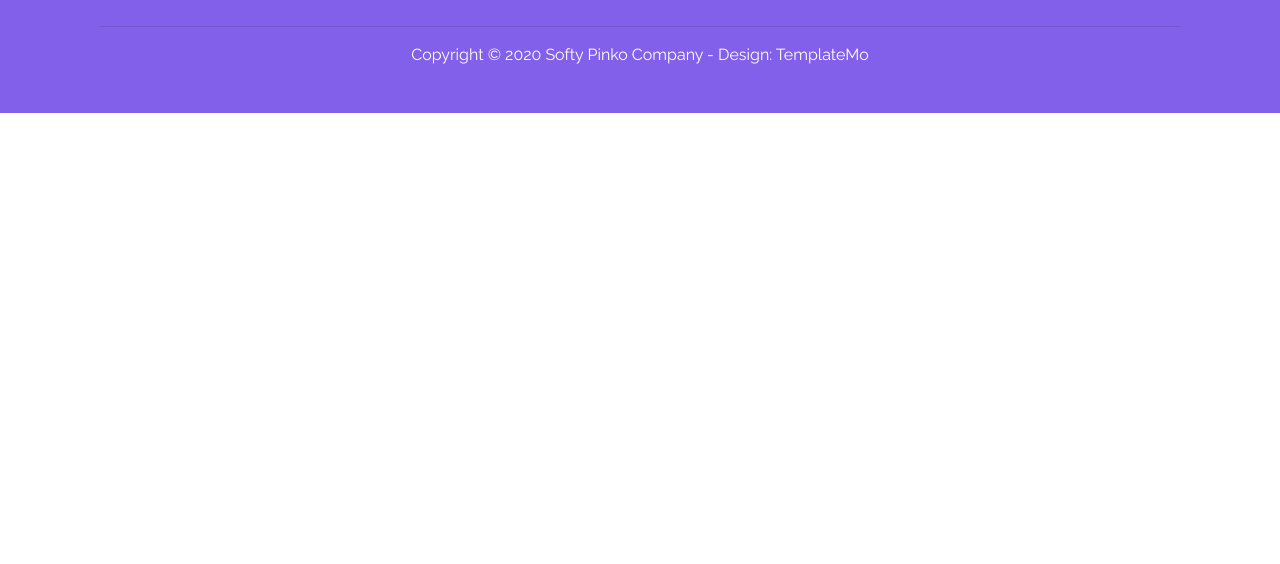
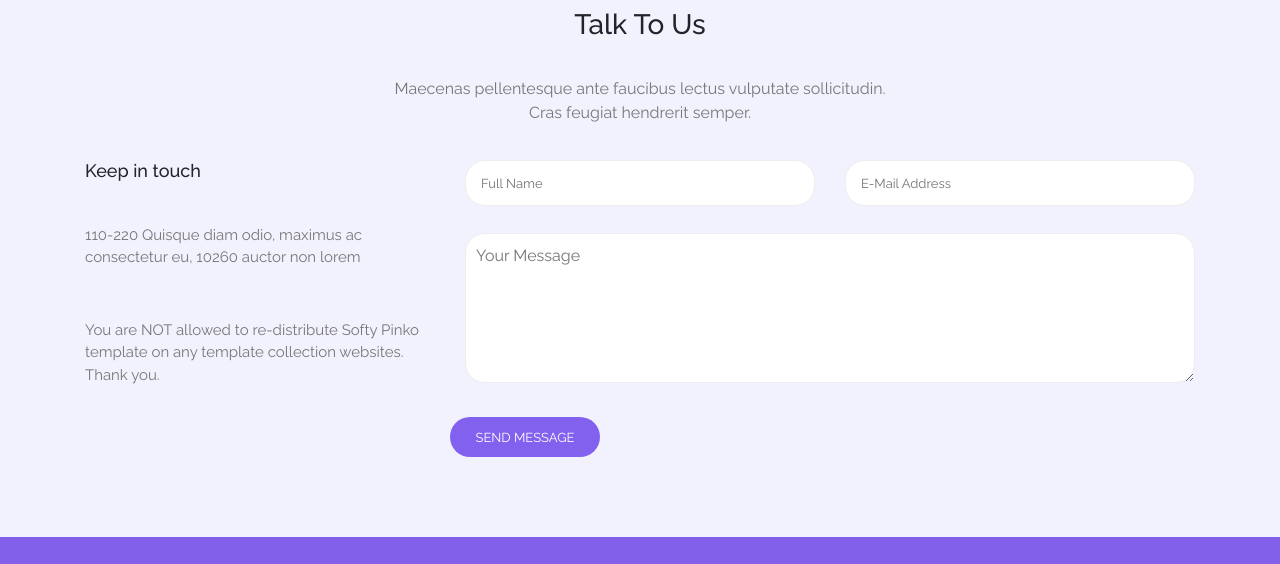
Before and after one commit to lvXuankg/project_mini_2, a plain HTML site: page index.html in a window 1280 px wide. Shown: the part 3666-4230 px from the top of the page. Before the commit the page ends 3779 px from the top, so only its background shows below. Drawn offline with nearby package versions, Linux system fonts and the light colour scheme; a web font is replaced by a local one.

Commit message:
create talk to us

```diff
--- a/assets/css/base.css
+++ b/assets/css/base.css
@@ -6,6 +6,8 @@
     --color-button-1-hov: #8261EE;
     --color-button-2: #8261EE;
     --color-button-2-hov: #FF589E;
+    --color-button-3: #8261EE;
+    --color-button-3-hov: #FF589E;
     --color-bg-1: #FF589E;
     --color-bg-2: #8261EE;
     --color-bg-3: #9E7EE9;
--- a/assets/css/style.css
+++ b/assets/css/style.css
@@ -21,6 +21,23 @@
 .button2:hover{
     color: #fff;
     background-color: var(--color-button-2-hov);
+}
+.button3{
+    display: inline-flex;
+    justify-content: center;
+    align-items: center;
+    width: 150px;
+    height: 40px;
+    font-size: 13px;
+    border-radius: 20px;
+    color: #fff;
+    background-color: var(--color-button-3);
+    transition: all 0.5s;
+    border: none;
+}
+.button3:hover{
+    color: #fff;
+    background-color: var(--color-button-3-hov);
 }
 /* End Button  */
 
@@ -408,6 +425,62 @@
 }
 
 /* End Pricing Plans  */
+.talk-to-us{
+    background-color: var(--color-bg-4);
+    padding: 80px 0;
+}
+.talk-to-us .box-head .inner-title{
+    font-size: 28px;
+    margin-bottom: 35px;
+}
+.talk-to-us .box-head .inner-desc{
+    color: var(--color-text-1);
+    font-size: 16px;
+    padding: 0;
+    margin-bottom: 35px;
+}
+.talk-to-us .inner-content{
+    height: 100%;
+    padding-bottom: 55px;
+    display: flex;
+    flex-direction: column;
+    justify-content: space-between;
+}
+.talk-to-us .inner-content .inner-title{
+    font-size: 18px;
+}
+.talk-to-us .inner-content p{
+    font-size: 15px;
+    color: var(--color-text-1);
+}
+.talk-to-us .inner-form .form-name{
+    border-radius: 20px;
+    padding: 10px 15px;
+    border: 1px solid #eee;
+    width: 100%;
+    margin-bottom: 1.7rem;
+}
+.talk-to-us .inner-form .form-name::placeholder{
+    font-size: 13px;
+}
+.talk-to-us .inner-form .form-email{
+    border-radius: 20px;
+    padding: 10px 15px;
+    border: 1px solid #eee;
+    width: 100%;
+    margin-bottom: 1.7rem;
+}
+.talk-to-us .inner-form .form-email::placeholder{
+    font-size: 13px;
+}
+.talk-to-us .inner-form .form-message{
+    border-radius: 20px;
+    border: 1px solid #eee;
+    width: 100%;
+    padding: 10px;
+    height: 150px;
+    margin-bottom: 1.7rem;
+}
 /* Footer  */
 .footer{
     background-color: var(--color-bg-5);
--- a/index.html
+++ b/index.html
@@ -38,7 +38,7 @@
                     <li><a href="#testimonials">Testimonials</a></li>
                     <li><a href="#pricing-plan">Pricing Tables</a></li>
                     <li><a href="#">Blog Entries</a></li>
-                    <li><a href="#">Contacts Us</a></li>
+                    <li><a href="#talk-to-us">Contacts Us</a></li>
                 </ul>
                 <a href="#" class="menu"><i class="fa-solid fa-bars-staggered"></i></a>
             </div>
@@ -357,6 +357,49 @@
         </div>
     </div>
     <!-- End Pricing Plans  -->
+    <!-- Talk To Us  -->
+    <div class="talk-to-us">
+        <div class="container">
+            <div class="row">
+                <div class="col-12">
+                    <div class="box-head text-center">
+                        <h2 class="inner-title">Talk To Us</h2>
+                        <div class="col-xl-6 offset-xl-3 col-lg-6 offset-lg-3 col-md-12 offset-md-0 col-sm-12 offset-sm-0 col-12 offset-0">
+                            <p class="inner-desc">Maecenas pellentesque ante faucibus lectus vulputate sollicitudin. Cras feugiat hendrerit semper.</p>
+                        </div>
+
+                    </div>
+                </div>
+            </div>
+            <div class="row">
+                <div class="col-xl-4 col-lg-4 col-md-6 col-sm-12 col-12">
+                    <div class="inner-content">
+                        <h4 class="inner-title">Keep in touch</h4>
+                        <p>110-220 Quisque diam odio, maximus ac consectetur eu, 10260
+                            auctor non lorem</p>
+                        <p>You are NOT allowed to re-distribute Softy Pinko template on any template collection websites. Thank you.</p>
+                    </div>
+                </div>
+                <div class="col-xl-8 col-lg-8 col-md-6 col-sm-12 col-12">
+                    <form action="" class="inner-form">
+                        <div class="row">
+                            <div class="col-xl-6 col-lg-6 col-md-12 col-sm-12 col-12">
+                                <input type="text" placeholder="Full Name" class="form-name">
+                            </div>
+                            <div class="col-xl-6 col-lg-6 col-md-12 col-sm-12 col-12">
+                                <input type="text" placeholder="E-Mail Address" class="form-email">
+                            </div>
+                            <div class="col-12">
+                                <textarea name="" id="" placeholder="Your Message" class="form-message"></textarea>
+                            </div>
+                            <button class="button3">SEND MESSAGE</button>
+                        </div>
+                    </form>
+                </div>
+            </div>
+        </div>
+    </div>
+    <!-- End Talk To Us  -->
     <!-- Footer  -->
     <Footer class="footer">
         <div class="container">
```
